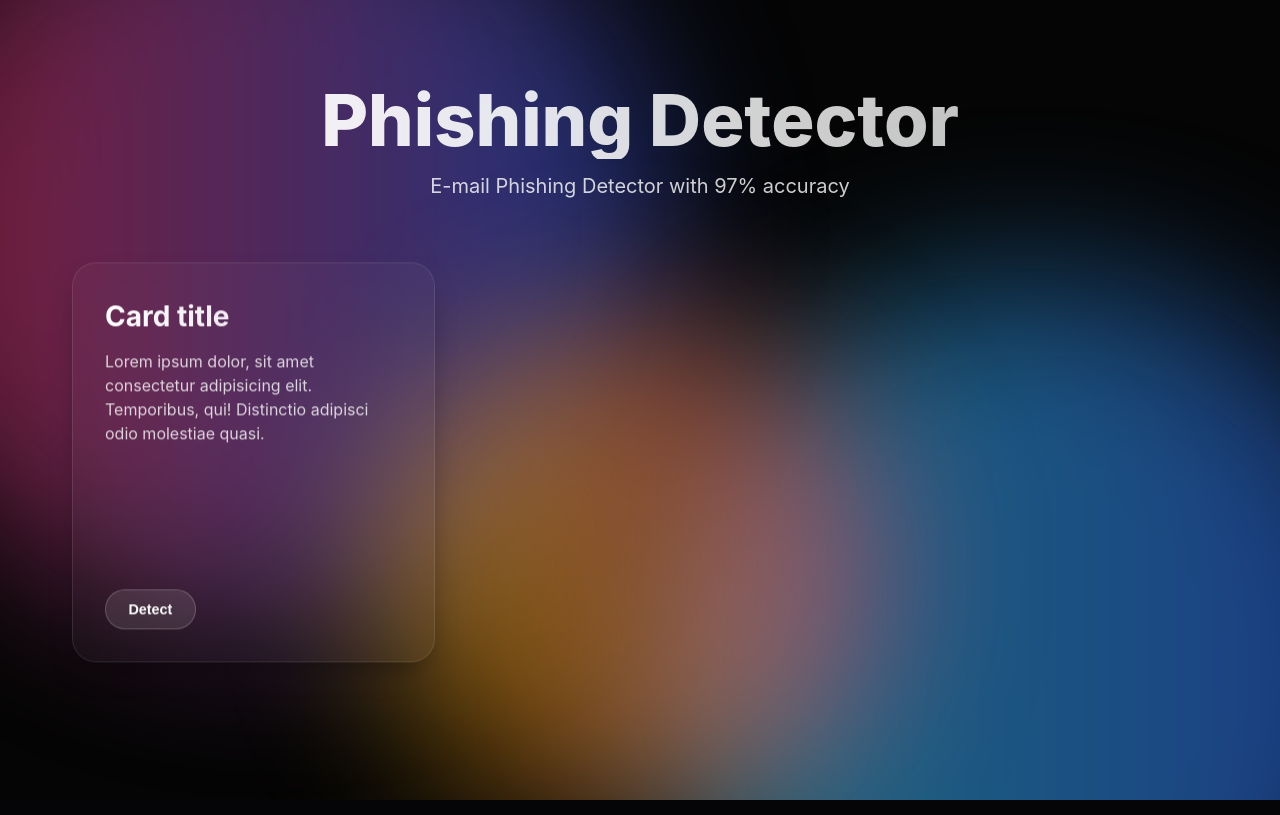
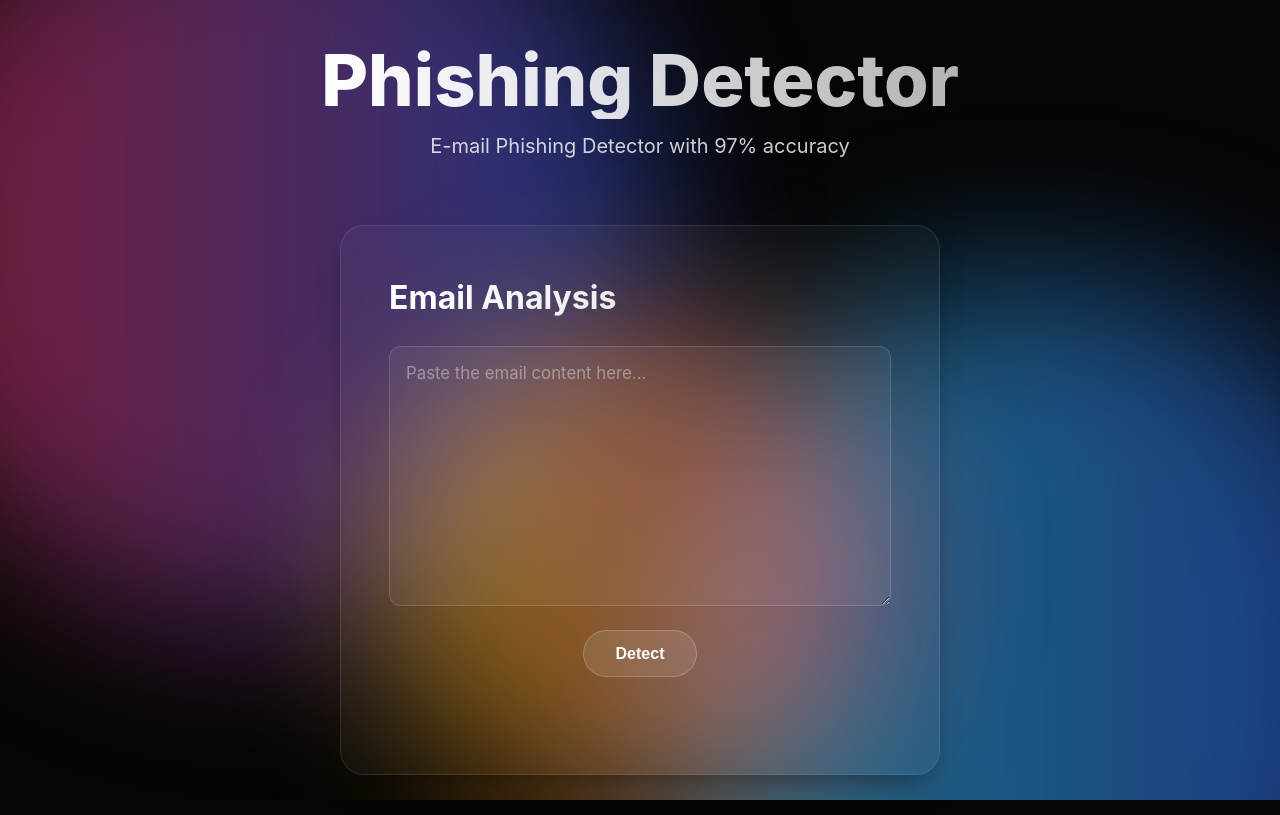
Before and after one commit to SiddharthMathur01/E-mail-Phishing-Detector, a Flask app: page / in a window 1280 px wide. Run offline with Flask 3, Linux system fonts and the light colour scheme.

Commit message:
ui fixing

```diff
--- a/app.py
+++ b/app.py
@@ -3,26 +3,72 @@ import pickle
 from flask import Flask, render_template, request, jsonify, send_file
 
 def detect(text):
-    f=open("CyberSecurity/phishing-detector/phishing detector.pkl", "rb")
+    f=open("phishing detector.pkl", "rb")
     m=pickle.load(f)
     r=m.predict([text])
     f.close()
     return r
 
 
-app=Flask(__name__)
+app = Flask(__name__)
 
 
 @app.route("/", methods=["GET", "POST"])
 def home():
+    result = None
     if request.method == "POST":
-        username = request.form.get("username")
-        print("Received from HTML:", detect(username)[0])
+        mail = request.form.get("mail")
+        if mail:
+            try:
+                prediction = detect(mail)[0]
+                result = prediction
+                print("Detection Result:", prediction)
+            except Exception as e:
+                print("Error during detection:", e)
+                result = "Error"
 
-    return render_template("index.html")
+    return render_template("index.html", result=result)
+
+
+@app.route("/detect", methods=["POST"])
+def detect_email():
+    try:
+        email_text = request.form.get("mail")
+        if not email_text:
+            return jsonify({"error": "No email text provided"}), 400
+
+        prediction = detect(email_text)[0]
+        return jsonify({
+            "success": True,
+            "result": prediction,
+            "is_phishing": prediction.lower() in ["phishing email"]
+        })
+    except Exception as e:
+        print("Error:", e)
+        return jsonify({
+            "success": False,
+            "error": str(e)
+        }), 500
+
 
 if __name__ == '__main__':
     os.makedirs('templates', exist_ok=True)
+
+    # Check if model file exists
+    model_exists = False
+    for path in ["phishing detector.pkl", "phishing-detector.pkl"]:
+        if os.path.exists(path):
+            model_exists = True
+            print(f"Model file found: {path}")
+            break
+
+    if not model_exists:
+        print("\n" + "="*70)
+        print("WARNING: Model file not found!")
+        print("="*70)
+        print("Please ensure 'phishing detector.pkl' is in the same directory as app.py")
+        print("You can generate it by running: python main.py")
+        print("="*70 + "\n")
 
     print("\n" + "="*70)
     print("E-Mail Phishing Detector")
--- a/static/css/styles.css
+++ b/static/css/styles.css
@@ -10,6 +10,8 @@
 	--card-border: rgba(255, 255, 255, 0.1);
 	--card-shadow: 0 15px 30px -12px rgba(0, 0, 0, 0.5);
 	--transition: all 0.4s cubic-bezier(0.175, 0.885, 0.32, 1.275);
+	--color-danger: #ff3366;
+	--color-success: #00ff88;
 }
 
 * {
@@ -25,6 +27,8 @@ body {
 	min-height: 100vh;
 	overflow-x: hidden;
 	line-height: 1.5;
+	display: flex;
+	flex-direction: column;
 }
 
 .background {
@@ -101,6 +105,11 @@ main {
 	padding: 2rem 1rem;
 	position: relative;
 	z-index: 1;
+	display: flex;
+	flex-direction: column;
+	align-items: center;
+	justify-content: center;
+	min-height: 100vh;
 }
 
 h1 {
@@ -127,15 +136,18 @@ h1 {
 }
 
 .cards-container {
-	display: grid;
-	grid-template-columns: 1fr;
-	gap: 1.5rem;
-	perspective: 1000px;
+	display: flex;
+	justify-content: center;
+	align-items: center;
+	width: 100%;
+	max-width: 600px;
 }
 
 .card {
 	position: relative;
-	height: 320px;
+	width: 100%;
+	max-width: 600px;
+	min-height: 450px;
 	border-radius: var(--card-radius);
 	background: var(--card-bg);
 	border: 1px solid var(--card-border);
@@ -168,16 +180,16 @@ h1 {
 .card-content {
 	position: relative;
 	height: 100%;
-	padding: 1.5rem;
+	padding: 2.5rem;
 	display: flex;
 	flex-direction: column;
+	gap: 1.5rem;
 	transform-style: preserve-3d;
 	transition: transform 0.5s ease;
 }
 
 .card h2 {
 	font-size: 1.5rem;
-	margin-bottom: 0.75rem;
 	font-weight: 700;
 	transform: translateZ(20px);
 	background: linear-gradient(
@@ -190,17 +202,44 @@ h1 {
 	-webkit-text-fill-color: transparent;
 }
 
-.card p {
-	margin-bottom: 1.5rem;
-	font-size: 0.9rem;
-	opacity: 0.8;
+.input-group {
+	display: flex;
+	flex-direction: column;
+	gap: 0.75rem;
 	transform: translateZ(15px);
+	flex: 1;
+}
+
+.input-group textarea {
+	width: 100%;
+	height: 100%;
+	min-height: 200px;
+	padding: 1rem;
+	background: rgba(255, 255, 255, 0.05);
+	border: 1px solid rgba(255, 255, 255, 0.15);
+	border-radius: 12px;
+	color: var(--color-text);
+	font-family: inherit;
+	font-size: 0.95rem;
+	resize: vertical;
+	transition: all 0.3s ease;
+}
+
+.input-group textarea:focus {
+	outline: none;
+	background: rgba(255, 255, 255, 0.08);
+	border-color: rgba(255, 255, 255, 0.3);
+	box-shadow: 0 0 0 3px rgba(255, 255, 255, 0.05);
+}
+
+.input-group textarea::placeholder {
+	color: rgba(255, 255, 255, 0.4);
 }
 
 .card-footer {
 	margin-top: auto;
 	display: flex;
-	justify-content: space-between;
+	justify-content: center;
 	align-items: center;
 	transform: translateZ(15px);
 }
@@ -250,25 +474,20 @@ h1 {
 	}
 
 	.card {
-		height: 350px;
+		min-height: 500px;
 	}
 
 	.card-content {
-		padding: 1.75rem;
-	}
-
-	.card-tag {
-		font-size: 0.75rem;
-		padding: 0.5rem 1rem;
-		margin-bottom: 1.25rem;
+		padding: 2rem;
 	}
 
 	.card h2 {
 		font-size: 1.6rem;
 	}
 
-	.card p {
+	.input-group textarea {
 		font-size: 1rem;
+		min-height: 220px;
 	}
 
 	.card-button {
@@ -280,13 +499,24 @@ h1 {
 		filter: blur(50px);
 		opacity: 0.35;
 	}
+
+	.popup-card {
+		border-radius: 24px;
+		max-width: 550px;
+		margin: 2rem;
+		transform: translateY(150%);
+	}
+
+	.popup-overlay.active .popup-card {
+		transform: translateY(0);
+	}
+
+	.popup-overlay {
+		align-items: center;
+	}
 }
 
 @media (min-width: 768px) {
-	.cards-container {
-		grid-template-columns: repeat(2, 1fr);
-	}
-
 	.gradient-blob {
 		filter: blur(60px);
 		opacity: 0.4;
@@ -313,30 +543,35 @@ h1 {
 		left: -30%;
 	}
 
+	.card {
+		max-width: 700px;
+		min-height: 520px;
+	}
+
 	.card-content {
-		padding: 2rem;
+		padding: 2.5rem;
 	}
 
 	.card h2 {
+		font-size: 1.75rem;
 		transform: translateZ(25px);
 	}
 
-	.card-tag {
-		transform: translateZ(20px);
+	.input-group textarea {
+		min-height: 240px;
 	}
 
-	.card p {
-		transform: translateZ(20px);
+	.result-icon {
+		width: 120px;
+		height: 120px;
+	}
+
+	.result-icon i {
+		font-size: 3.5rem;
 	}
 }
 
 @media (min-width: 1024px) {
-	main {
-		max-width: 1200px;
-		margin: 0 auto;
-		padding: 10vh 2rem;
-	}
-
 	h1 {
 		font-size: 4.5rem;
 	}
@@ -345,12 +580,9 @@ h1 {
 		font-size: 1.25rem;
 	}
 
-	.cards-container {
-		grid-template-columns: repeat(3, 1fr);
-	}
-
 	.card {
-		height: 400px;
+		max-width: 750px;
+		min-height: 550px;
 		border-radius: 24px;
 	}
 
@@ -380,17 +612,23 @@ h1 {
 		left: 30%;
 	}
 
+	.card-content {
+		padding: 3rem;
+	}
+
 	.card h2 {
-		font-size: 1.75rem;
+		font-size: 2rem;
 		transform: translateZ(30px);
 	}
 
-	.card-tag {
-		transform: translateZ(20px);
+	.input-group textarea {
+		min-height: 260px;
+		font-size: 1.05rem;
 	}
 
-	.card p {
-		transform: translateZ(25px);
+	.card-button {
+		padding: 0.85rem 2rem;
+		font-size: 1rem;
 	}
 
 	.card-footer {
--- a/static/js/app.js
+++ b/static/js/app.js
@@ -1,12 +1,10 @@
 document.addEventListener("DOMContentLoaded", () => {
-	const cards = document.querySelectorAll(".card");
+    const card = document.querySelector(".card");
+    const content = card.querySelector(".card-content");
     const isTouchDevice = "ontouchstart" in window || navigator.maxTouchPoints > 0;
+    const rotationFactor = 2;
 
-	cards.forEach((card) => {
-		const content = card.querySelector(".card-content");
-		const rotationFactor =
-			parseFloat(card.getAttribute("data-rotation-factor")) || 2;
-
+    // Card 3D tilt effect
     if (!isTouchDevice) {
         card.addEventListener("mousemove", (e) => {
             const rect = card.getBoundingClientRect();
@@ -18,18 +16,13 @@ document.addEventListener("DOMContentLoaded", () => {
             const rotateY = (rotationFactor * (x - centerX)) / centerX;
             const rotateX = (-rotationFactor * (y - centerY)) / centerY;
 
-				content.style.transform = `
-          rotateX(${rotateX}deg)
-          rotateY(${rotateY}deg)
-        `;
-
+            content.style.transform = `rotateX(${rotateX}deg) rotateY(${rotateY}deg)`;
             card.style.setProperty("--x", `${(x / rect.width) * 100}%`);
             card.style.setProperty("--y", `${(y / rect.height) * 100}%`);
         });
 
         card.addEventListener("mouseleave", () => {
             content.style.transform = "rotateX(0) rotateY(0)";
-
             content.style.transition = "transform 0.5s ease";
             setTimeout(() => {
                 content.style.transition = "";
@@ -37,91 +30,108 @@ document.addEventListener("DOMContentLoaded", () => {
         });
     }
 
-		const randomDelay = Math.random() * 2;
-		card.style.animation = `cardFloat 4s infinite alternate ease-in-out ${randomDelay}s`;
+    // Form submission handling
+    const form = document.getElementById("phishingForm");
+    const popupOverlay = document.getElementById("popupOverlay");
+    const loadingState = document.getElementById("loadingState");
+    const resultState = document.getElementById("resultState");
+    const resultIcon = document.getElementById("resultIcon");
+    const resultText = document.getElementById("resultText");
+    const resultDescription = document.getElementById("resultDescription");
+
+    form.addEventListener("submit", async (e) => {
+        e.preventDefault();
+
+        // Show popup with loading state
+        showPopup();
+        showLoading();
+
+        // Get form data
+        const formData = new FormData(form);
+
+        try {
+            // Submit form to server
+            const response = await fetch("/", {
+                method: "POST",
+                body: formData
             });
 
-	const style = document.createElement("style");
-	style.textContent = `
-    @keyframes cardFloat {
-      0% {
-        transform: translateY(0);
+            const html = await response.text();
+
+            // Parse the response to extract the result
+            // The server should return the result in a specific format
+            const parser = new DOMParser();
+            const doc = parser.parseFromString(html, "text/html");
+            const resultElement = doc.querySelector("#detectionResult");
+
+            let result = "Safe Email"; // default
+            if (resultElement) {
+                result = resultElement.textContent.trim();
             }
-      100% {
-        transform: translateY(-5px);
+
+            // Simulate minimum loading time for better UX
+            setTimeout(() => {
+                showResult(result);
+            }, 1500);
+
+        } catch (error) {
+            console.error("Error:", error);
+            setTimeout(() => {
+                showResult("Error");
+            }, 1500);
+        }
+    });
+});
+
+function showPopup() {
+    const popupOverlay = document.getElementById("popupOverlay");
+    popupOverlay.classList.add("active");
+}
+
+function showLoading() {
+    const loadingState = document.getElementById("loadingState");
+    const resultState = document.getElementById("resultState");
+
+    loadingState.classList.remove("hidden");
+    resultState.classList.add("hidden");
+}
+
+function showResult(result) {
+    const loadingState = document.getElementById("loadingState");
+    const resultState = document.getElementById("resultState");
+    const resultIcon = document.getElementById("resultIcon");
+    const resultText = document.getElementById("resultText");
+    const resultDescription = document.getElementById("resultDescription");
+
+    // Hide loading, show result
+    loadingState.classList.add("hidden");
+    resultState.classList.remove("hidden");
+
+    // Determine if phishing or safe
+    const isPhishing = result.toLowerCase().includes("phishing email");
+
+    if (isPhishing) {
+        resultIcon.className = "result-icon phishing";
+        resultText.className = "result-text phishing";
+        resultText.textContent = "Phishing Email";
+        resultDescription.textContent = "This email appears to be a phishing attempt. Be cautious!";
+    } else {
+        resultIcon.className = "result-icon safe";
+        resultText.className = "result-text safe";
+        resultText.textContent = "Safe Email";
+        resultDescription.textContent = "This email appears to be legitimate and safe.";
     }
 }
 
-    @media (min-width: 768px) {
-      @keyframes cardFloat {
-        0% {
-          transform: translateY(0);
-        }
-        100% {
-          transform: translateY(-8px);
-        }
-      }
+function closePopup() {
+    const popupOverlay = document.getElementById("popupOverlay");
+    popupOverlay.classList.remove("active");
 }
 
-    @media (min-width: 1024px) {
-      @keyframes cardFloat {
-        0% {
-          transform: translateY(0);
+// Close popup when clicking outside
+document.addEventListener("click", (e) => {
+    const popupOverlay = document.getElementById("popupOverlay");
+    if (e.target === popupOverlay) {
+        closePopup();
     }
-        100% {
-          transform: translateY(-10px);
-        }
-      }
-    }
-  `;
-	document.head.appendChild(style);
-
-	const buttons = document.querySelectorAll(".card-button");
-	buttons.forEach((button) => {
-		button.addEventListener("click", (e) => {
-			e.stopPropagation();
-
-			const ripple = document.createElement("span");
-			ripple.classList.add("ripple");
-			button.appendChild(ripple);
-
-			const rect = button.getBoundingClientRect();
-			const size = Math.max(rect.width, rect.height) * 2;
-
-			ripple.style.width = ripple.style.height = `${size}px`;
-			ripple.style.left = `${e.clientX - rect.left - size / 2}px`;
-			ripple.style.top = `${e.clientY - rect.top - size / 2}px`;
-
-			ripple.classList.add("active");
-
-			setTimeout(() => {
-				ripple.remove();
-			}, 500);
 });
-	});
-
-	const rippleStyle = document.createElement("style");
-	rippleStyle.textContent = `
-    .card-button {
-      position: relative;
-      overflow: hidden;
-    }
-
-    .ripple {
-      position: absolute;
-      background: rgba(255, 255, 255, 0.3);
-      border-radius: 50%;
-      transform: scale(0);
-      animation: ripple 0.5s linear;
-      pointer-events: none;
-    }
-
-    @keyframes ripple {
-      to {
-        transform: scale(2);
-        opacity: 0;
-      }
-    }
-  `;
-	document.head.appendChild(rippleStyle);
-});
--- a/templates/index.html
+++ b/templates/index.html
@@ -1,10 +1,11 @@
 <!DOCTYPE html>
-<html lang="en" data-bs-theme="dark">
+<html lang="en">
 <head>
-        <title>
-            Phishing Detector
-        </title>
+    <meta charset="UTF-8">
+    <meta name="viewport" content="width=device-width, initial-scale=1.0">
+    <title>Phishing Detector</title>
     <link rel="stylesheet" href="{{ url_for('static', filename='css/styles.css') }}">
+    <link rel="stylesheet" href="https://cdnjs.cloudflare.com/ajax/libs/font-awesome/6.4.0/css/all.min.css">
 </head>
 <body>
     <div class="background">
@@ -19,18 +20,47 @@
 
         <div class="cards-container">
             <div class="card" data-rotation-factor="2">
+                <form method="POST" action="/" id="phishingForm">
                     <div class="card-content">
-                        <h2>Card title</h2>
-                        <p>Lorem ipsum dolor, sit amet consectetur adipisicing elit. Temporibus, qui! Distinctio adipisci odio molestiae quasi.</p>
+                        <h2>Email Analysis</h2>
+                        <div class="input-group">
+                            <textarea
+                                id="email-text"
+                                name="mail"
+                                placeholder="Paste the email content here..."
+                                required
+                            ></textarea>
+                        </div>
                         <div class="card-footer">
-                            <button class="card-button">Detect</button>
+                            <button type="submit" class="card-button">Detect</button>
                         </div>
-                    </div>%
+                    </div>
+                </form>
             </div>
         </div>
     </main>
+
+    <!-- Result Popup -->
+    <div class="popup-overlay" id="popupOverlay">
+        <div class="popup-card" id="popupCard">
+            <!-- Loading State -->
+            <div class="popup-content loading" id="loadingState">
+                <div class="loader"></div>
+                <p class="loading-text">Analyzing email...</p>
+            </div>
+
+            <!-- Result State -->
+            <div class="popup-content result hidden" id="resultState">
+                <div class="result-icon" id="resultIcon">
+                    <i class="fas fa-envelope"></i>
+                </div>
+                <h3 class="result-text" id="resultText">Safe Email</h3>
+                <p class="result-description" id="resultDescription">This email appears to be legitimate.</p>
+                <button class="close-button" onclick="closePopup()">Close</button>
+            </div>
+        </div>
+    </div>
+
     <script src="{{ url_for('static', filename='js/app.js') }}"></script>
 </body>
-
-
 </html>
```
Also changed, not shown: other parts of static/css/styles.css (+191 -6 lines). Lines whose indentation alone changed are shown as unchanged.
